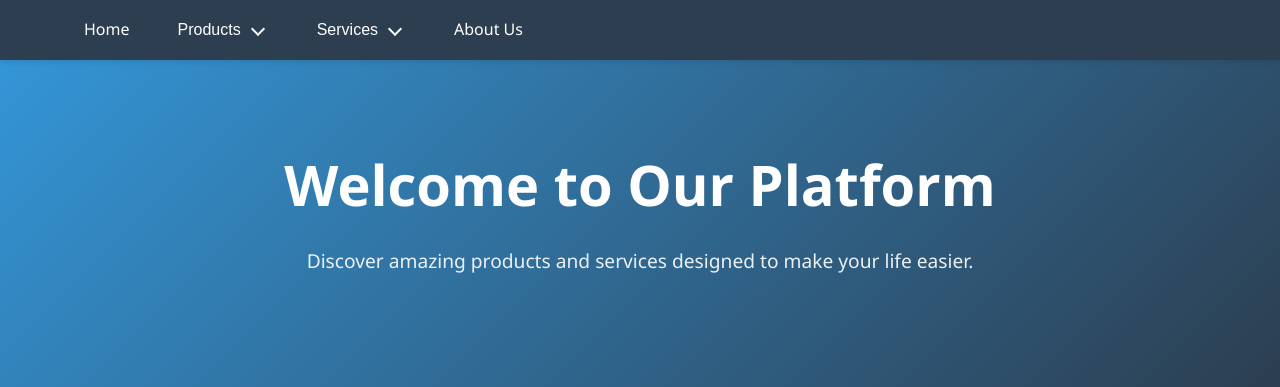
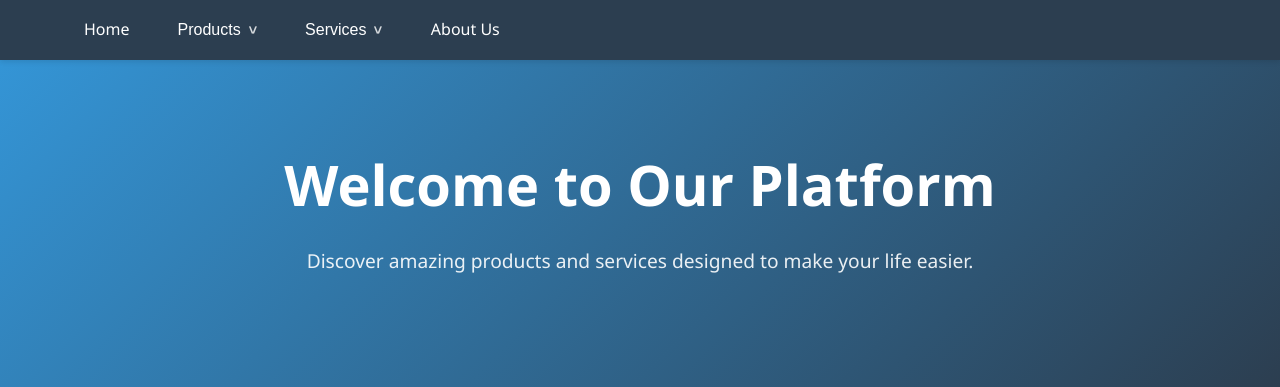
Before and after one commit to wertalos/test_task_backend, a Django app: page /menu_app/menu/ in a window 1280 px wide. Shown: the top 387 px of the page. Run offline with Django 3.2, Linux system fonts and the light colour scheme; data comes from the database, SQL or seed files in the repository.

Commit message:
Improve menu navigation and styling: - Fix submenu positioning with level-based layout - Add '>' indicators for items with submenus - Enhance menu interaction and hover states - Remove redundant submenu indicators - Update template structure for better semantics

```diff
--- a/menu_app/static/menu_app/css/menu.css
+++ b/menu_app/static/menu_app/css/menu.css
@@ -40,12 +40,20 @@ body {
     list-style: none;
     margin: 0;
     padding: 0;
+}
+
+/* Root Level Menu Items */
+.site-header .menu-container > ul {
     display: flex;
     height: 100%;
 }
 
 .site-header .menu-container li {
     position: relative;
+}
+
+/* Root Level List Items */
+.site-header .menu-container > ul > li {
     height: 100%;
     display: flex;
     align-items: center;
@@ -55,7 +63,7 @@ body {
 .site-header .menu-container a,
 .site-header .menu-container .menu-toggle {
     color: #fff;
-    padding: 0 1.5rem;
+    padding: 0.8rem 1.5rem;
     text-decoration: none;
     display: flex;
     align-items: center;
@@ -65,6 +73,13 @@ body {
     font-size: 1rem;
     white-space: nowrap;
     transition: all 0.3s ease;
+    width: 100%;
+    justify-content: space-between;
+}
+
+/* Root Level Links */
+.site-header .menu-container > ul > li > a,
+.site-header .menu-container > ul > li > .menu-toggle {
     height: 100%;
 }
 
@@ -79,51 +94,102 @@ body {
     color: #3498db;
 }
 
-/* Submenu handling */
+/* Base submenu styles */
 .site-header .menu-container .submenu {
-    display: none;
     position: absolute;
-    top: 100%;
-    left: 0;
     background: #2c3e50;
     min-width: 200px;
     box-shadow: 0 2px 5px rgba(0,0,0,0.2);
+    opacity: 0;
+    visibility: hidden;
+    transition: opacity 0.3s ease, visibility 0s linear 0.3s;
+    z-index: 1001;
 }
 
-.site-header .menu-container .submenu .submenu {
+/* First level submenu - drops down */
+.site-header .menu-container .menu-level-0 > li > .submenu {
+    top: 100%;
+    left: 0;
+}
+
+/* Second level submenu - appears to the right */
+.site-header .menu-container .menu-level-1 > li > .submenu {
     top: 0;
     left: 100%;
 }
 
+/* Third level and deeper submenus - drops down */
+.site-header .menu-container .menu-level-2 > li > .submenu {
+    top: 100%;
+    left: 0;
+}
+
+/* Show submenu on hover */
 .site-header .menu-container li:hover > .submenu,
 .site-header .menu-container .expanded > .submenu {
-    display: block;
+    opacity: 1;
+    visibility: visible;
+    transition-delay: 0s;
 }
 
-/* Submenu Indicator */
-.submenu-indicator {
-    width: 20px;
-    height: 20px;
-    margin-left: 8px;
+/* Submenu item styling */
+.site-header .menu-container li {
     position: relative;
 }
 
-.submenu-indicator::before {
-    content: '';
-    position: absolute;
-    right: 6px;
-    top: 50%;
-    width: 8px;
-    height: 8px;
-    border-right: 2px solid #fff;
-    border-bottom: 2px solid #fff;
-    transform: translateY(-60%) rotate(45deg);
+.site-header .menu-container .submenu li {
+    width: 100%;
+}
+
+/* Menu toggle button and link styling */
+.site-header .menu-container a,
+.site-header .menu-container .menu-toggle {
+    color: #fff;
+    padding: 0.8rem 1.5rem;
+    text-decoration: none;
+    display: flex;
+    align-items: center;
+    border: none;
+    background: none;
+    cursor: pointer;
+    font-size: 1rem;
+    white-space: nowrap;
+    width: 100%;
+    justify-content: space-between;
+}
+
+/* Items with subitems - add > indicator */
+.site-header .menu-container .has-submenu > .menu-toggle::after {
+    content: '>';
+    margin-left: 8px;
+    font-size: 0.9em;
+    opacity: 0.8;
+    font-weight: bold;
+    display: inline-block;
     transition: transform 0.2s ease;
 }
 
-.site-header .menu-container li:hover > .menu-toggle .submenu-indicator::before,
-.expanded > .menu-toggle .submenu-indicator::before {
-    transform: translateY(-40%) rotate(-135deg);
+/* Adjust indicator rotation for different levels */
+.site-header .menu-container .menu-level-0 > li.has-submenu > .menu-toggle::after {
+    transform: rotate(90deg);
+}
+
+.site-header .menu-container .menu-level-1 > li.has-submenu > .menu-toggle::after {
+    transform: rotate(0);
+}
+
+.site-header .menu-container .menu-level-2 > li.has-submenu > .menu-toggle::after {
+    transform: rotate(90deg);
+}
+
+/* Hover state */
+.site-header .menu-container .has-submenu:hover > .menu-toggle::after {
+    opacity: 1;
+}
+
+/* Remove the old submenu indicator since we're using > now */
+.submenu-indicator {
+    display: none;
 }
 
 /* Hero Section */
--- a/menu_app/templatetags/menu_tags.py
+++ b/menu_app/templatetags/menu_tags.py
@@ -66,7 +66,6 @@ def draw_menu(context, menu_name):
                 if is_active:
                     classes.append('expanded')
 
-            # Create list item
             menu_html.append(f'<li class="{" ".join(classes)}" role="presentation">')
 
             # For items with children, use a button instead of a link
@@ -78,7 +77,6 @@ def draw_menu(context, menu_name):
                     f'aria-controls="submenu-{item.id}" '
                     f'role="menuitem">'
                     f'{item.title}'
-                    f'<span class="submenu-indicator" aria-hidden="true"></span>'
                     f'</button>'
                 )
             else:
@@ -91,14 +89,15 @@ def draw_menu(context, menu_name):
 
             # Recursively add children
             if has_children:
-                menu_html.append(f'<div id="submenu-{item.id}" class="submenu">')
+                submenu_classes = ["submenu", f"submenu-level-{level}"]
+                menu_html.append(f'<ul id="submenu-{item.id}" class="{" ".join(submenu_classes)}" role="menu">')
                 menu_html.append(build_menu_level(children_dict[item.id], level + 1))
-                menu_html.append('</div>')
+                menu_html.append('</ul>')
 
             menu_html.append('</li>')
 
         menu_html.append('</ul>')
-        return ''.join(menu_html)
+        return "".join(menu_html)
 
     # Start building from root items
     return format_html(build_menu_level(root_items))
```
